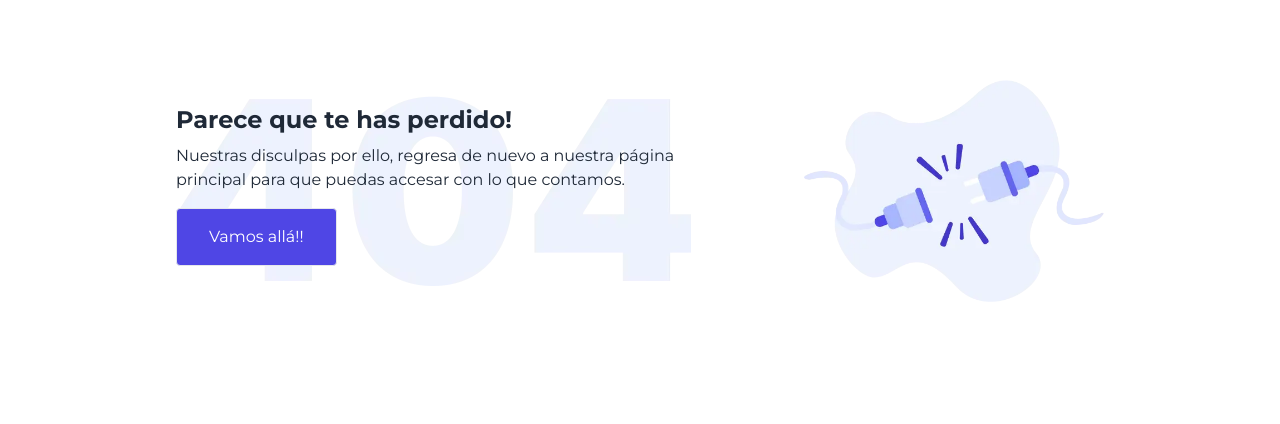
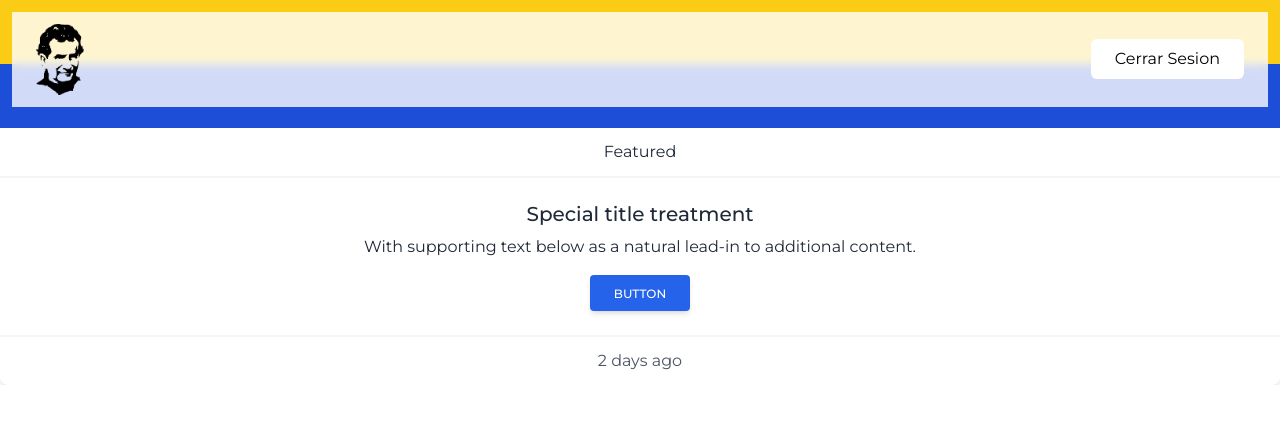
Before and after one commit to lpzxm/TalentoCDB, a React (Vite) app in the folder client/: page /menuOpciones in a window 1280 px wide. Shown: the top 424 px of the page. Built offline with nearby package versions, Linux system fonts and the light colour scheme; no server answers.

Commit message:
add vista de admin- incompleto

```diff
--- a/client/src/main.jsx
+++ b/client/src/main.jsx
@@ -6,6 +6,10 @@ import { BackButton } from './components/ui/goBack/GoBack.jsx';
 import "./index.css";
 
 // Importaciones componentes - publicos
+import { SessionProvider } from './context/Session.jsx';
+import Redirect from "./pages/redirect.jsx"
+import ProtectedRoute from "./components/routes/ProtectedRoute.jsx"
+
 import { Header } from './components/Header/Header';
 import { Welcome } from './pages/public/Welcome/welcome.jsx';
 import { Login } from './pages/public/Login/login';
@@ -33,10 +37,9 @@ import { RegisterAthlete } from './pages/logged_in/Coach/Evaluaciones/Registrar_
 import { Registrar_Rubrica } from './pages/logged_in/Coach/Evaluaciones/Registrar_Rubrica/Registrar_Rubrica.jsx';
 import { EditAthlete } from './pages/logged_in/Coach/Evaluaciones/Registrar_Atleta/EditAthlete.jsx';
 import { Tabla_Resultados } from './pages/Tabla_Resultados/Tabla_Resultados';
-import { SessionProvider } from './context/Session.jsx';
 
-import Redirect from "./pages/redirect.jsx"
-import ProtectedRoute from "./components/routes/ProtectedRoute.jsx"
+//  Admin
+import {AdminOptions} from './pages/logged_in/Admin/AdminOptions.jsx';
 
 const router = createBrowserRouter([
   // Rutas publicas - acceso libre
@@ -263,6 +266,15 @@ const router = createBrowserRouter([
       </>
     ),
   },
+  {
+    path: "/menuOpciones",
+    element: (
+      <>
+          <Header />
+          <AdminOptions />
+      </>
+    ),
+  },
 ]);
 
 
--- /dev/null
+++ b/client/src/pages/logged_in/Admin/AdminOptions.jsx
@@ -0,0 +1,27 @@
+import React from 'react';
+
+export const AdminOptions = () => {
+  return (
+    <div className="block rounded-lg bg-white text-center text-gray-800 shadow-lg dark:bg-gray-800 dark:text-white">
+      <div className="border-b-2 border-neutral-100 px-6 py-3 dark:border-white/10">
+        Featured
+      </div>
+      <div className="p-6">
+        <h5 className="mb-2 text-xl font-medium leading-tight">
+          Special title treatment
+        </h5>
+        <p className="mb-4 text-base">
+          With supporting text below as a natural lead-in to additional content.
+        </p>
+        <button
+          type="button"
+          className="inline-block rounded bg-blue-600 px-6 pb-2 pt-2.5 text-xs font-medium uppercase leading-normal text-white shadow-md transition duration-150 ease-in-out hover:bg-blue-700 hover:shadow-lg focus:bg-blue-700 focus:shadow-lg focus:outline-none focus:ring-0 active:bg-blue-800 active:shadow-lg dark:shadow-black/30 dark:hover:shadow-xl dark:focus:shadow-xl dark:active:shadow-xl">
+          Button
+        </button>
+      </div>
+      <div className="border-t-2 border-neutral-100 px-6 py-3 text-gray-600 dark:border-white/10 dark:text-neutral-300">
+        2 days ago
+      </div>
+    </div>
+  );
+};
```
